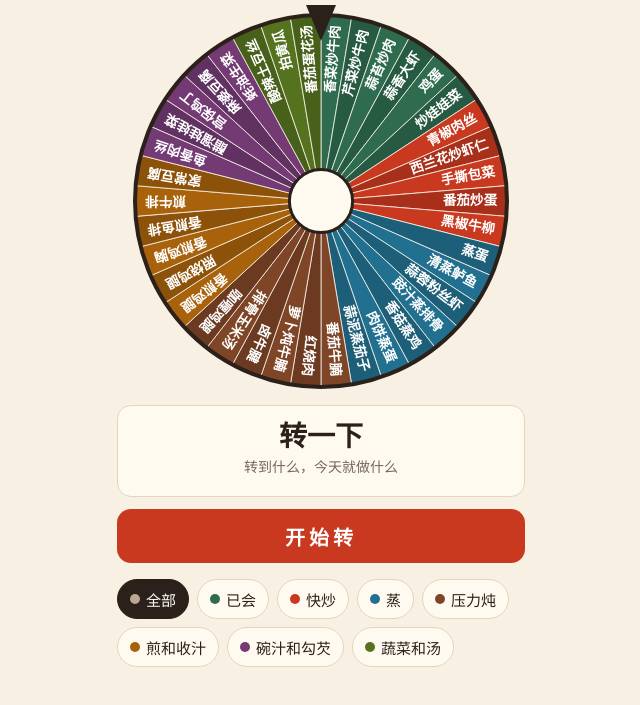
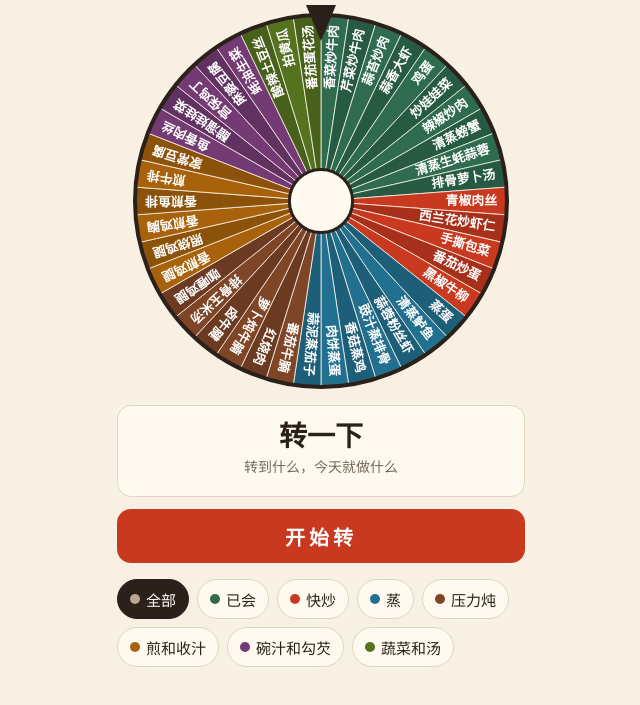
Before and after one commit to aaa-20221127/what-to-eat, a plain HTML site: page index.html in a window 1280 px wide. Shown: the part 91-796 px from the top of the page, without its empty margins (319-959 px from the left). Drawn offline with Linux system fonts and the light colour scheme.

Commit message:
Add four dishes to the known menu

```diff
--- a/index.html
+++ b/index.html
@@ -107,7 +107,7 @@
 
 <script>
 const CATEGORIES = [
-  { name: "已会", color: "#2f6b4f", dishes: ["香菜炒牛肉", "芹菜炒牛肉", "蒜苔炒肉", "蒜香大虾", "鸡蛋", "炒娃娃菜"] },
+  { name: "已会", color: "#2f6b4f", dishes: ["香菜炒牛肉", "芹菜炒牛肉", "蒜苔炒肉", "蒜香大虾", "鸡蛋", "炒娃娃菜", "辣椒炒肉", "清蒸螃蟹", "清蒸生蚝蒜蓉", "排骨萝卜汤"] },
   { name: "快炒", color: "#c8391f", dishes: ["青椒肉丝", "西兰花炒虾仁", "手撕包菜", "番茄炒蛋", "黑椒牛柳"] },
   { name: "蒸", color: "#22708f", dishes: ["蒸蛋", "清蒸鲈鱼", "蒜蓉粉丝虾", "豉汁蒸排骨", "香菇蒸鸡", "肉饼蒸蛋", "蒜泥蒸茄子"] },
   { name: "压力炖", color: "#7f4527", dishes: ["番茄牛腩", "红烧肉", "萝卜炖牛腩", "卤牛腱", "排骨玉米汤", "咖喱鸡腿"] },
```
